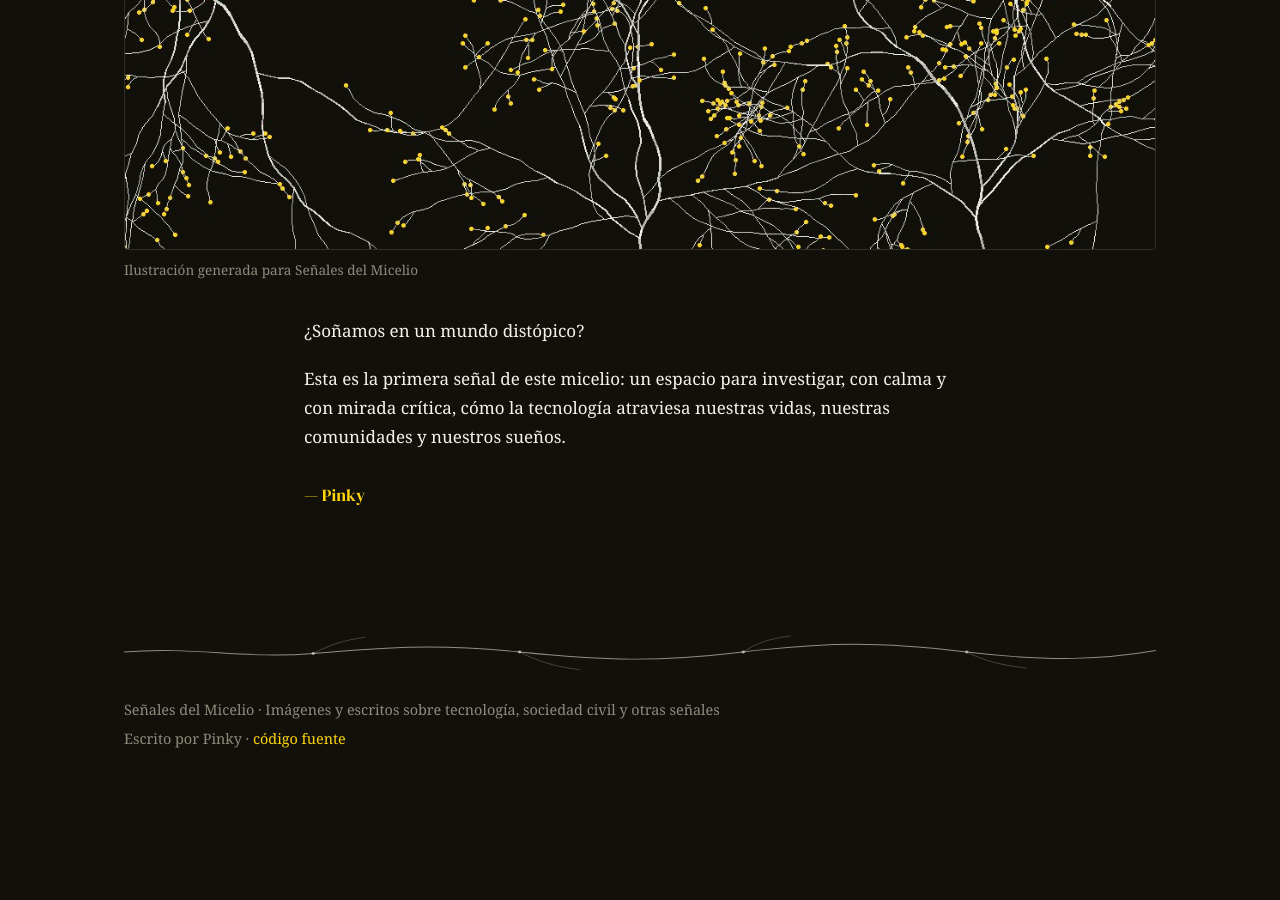
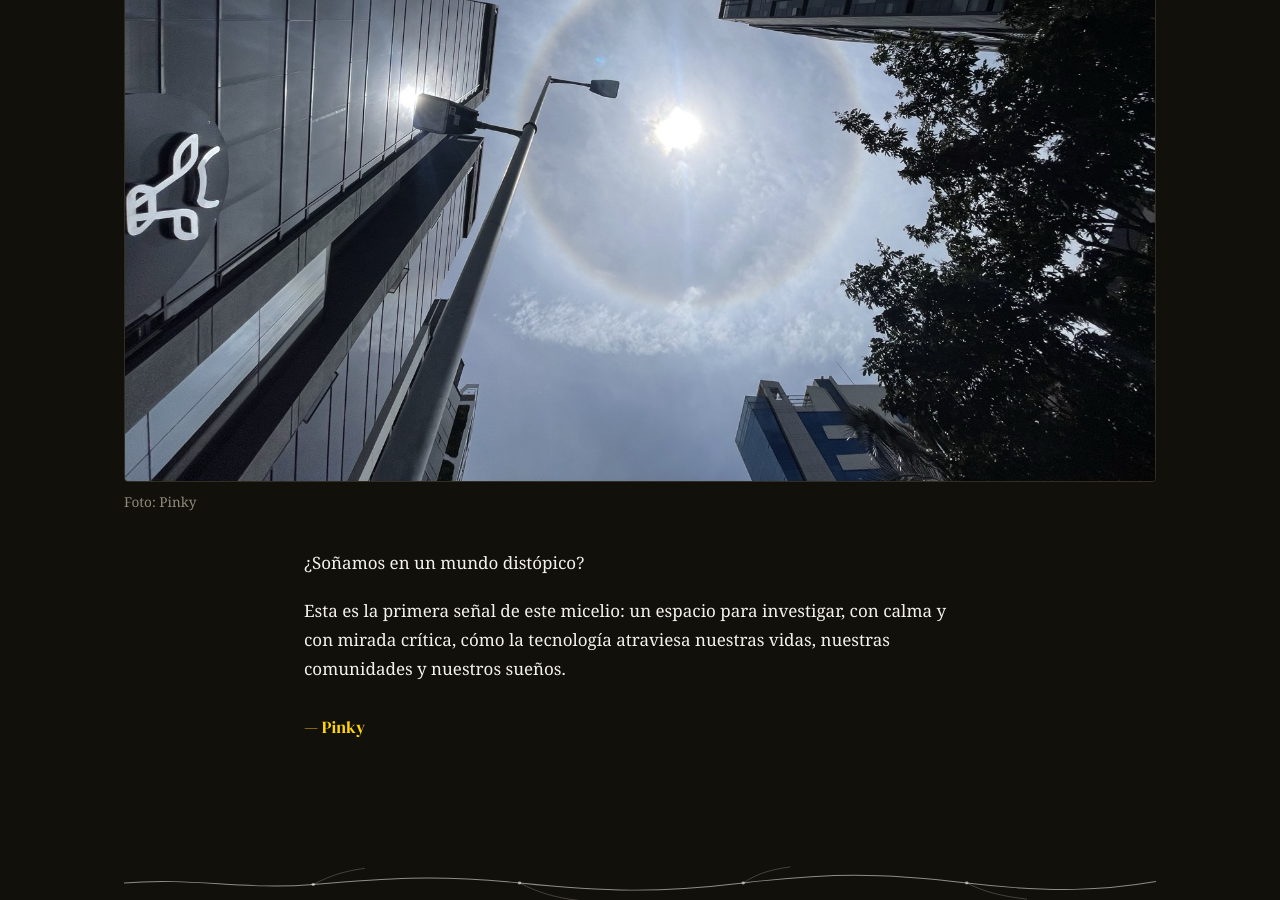
Before and after one commit to pinky96/pinky96.github.io, a Jekyll site: the page built from _posts/2026-05-29-sonamos-en-un-mundo-distopico.md, in a window 1280 px wide and 900 px high, scrolled down 819 px. Built offline with Jekyll 4.4.1, drawn with Linux system fonts in a browser that asks for light colours; before the commit the page ends 1618 px from its top, so only the background shows below that.

Commit message:
Cambio la imagen de la primera entrada por una foto propia

```diff
--- a/_posts/2026-05-29-sonamos-en-un-mundo-distopico.md
+++ b/_posts/2026-05-29-sonamos-en-un-mundo-distopico.md
@@ -8,9 +8,9 @@ title: "¿Soñamos en un mundo distópico?"
 date: 2026-05-29
 categorias: [reflexiones]
 resumen: "Primera señal del micelio: una pregunta para abrir este espacio de investigación sobre tecnología y sociedad."
-imagen: /assets/images/posts/sonamos-en-un-mundo-distopico.jpg
-imagen_alt: "Hilos blancos ramificados sobre fondo oscuro, como un micelio creciendo"
-imagen_credito: "Ilustración generada para Señales del Micelio"
+imagen: /assets/images/posts/alodeluz.jpeg
+imagen_alt: "11:20am"
+imagen_credito: "Foto: Pinky"
 ---
 
 ¿Soñamos en un mundo distópico?
```
Also changed, not shown: assets/images/posts/alodeluz.jpeg (added), assets/images/posts/sonamos-en-un-mundo-distopico.jpg (deleted).
